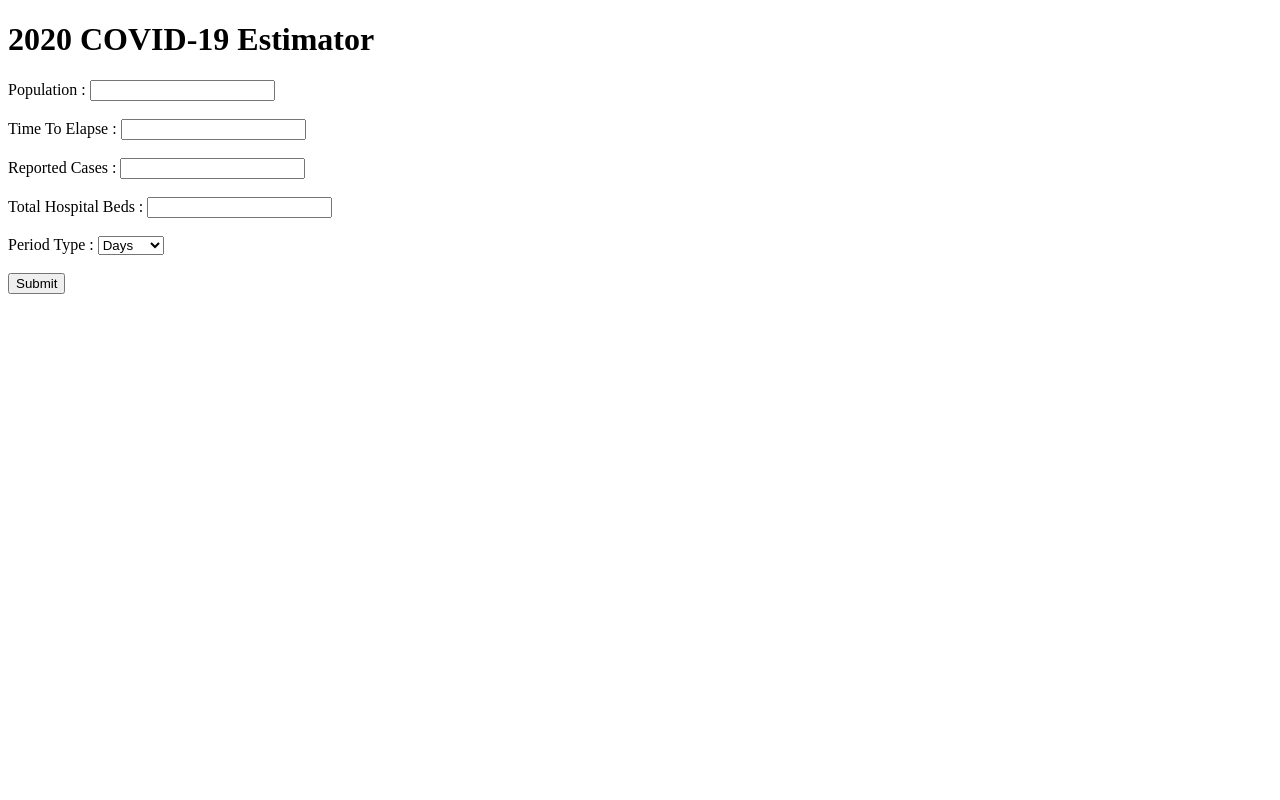
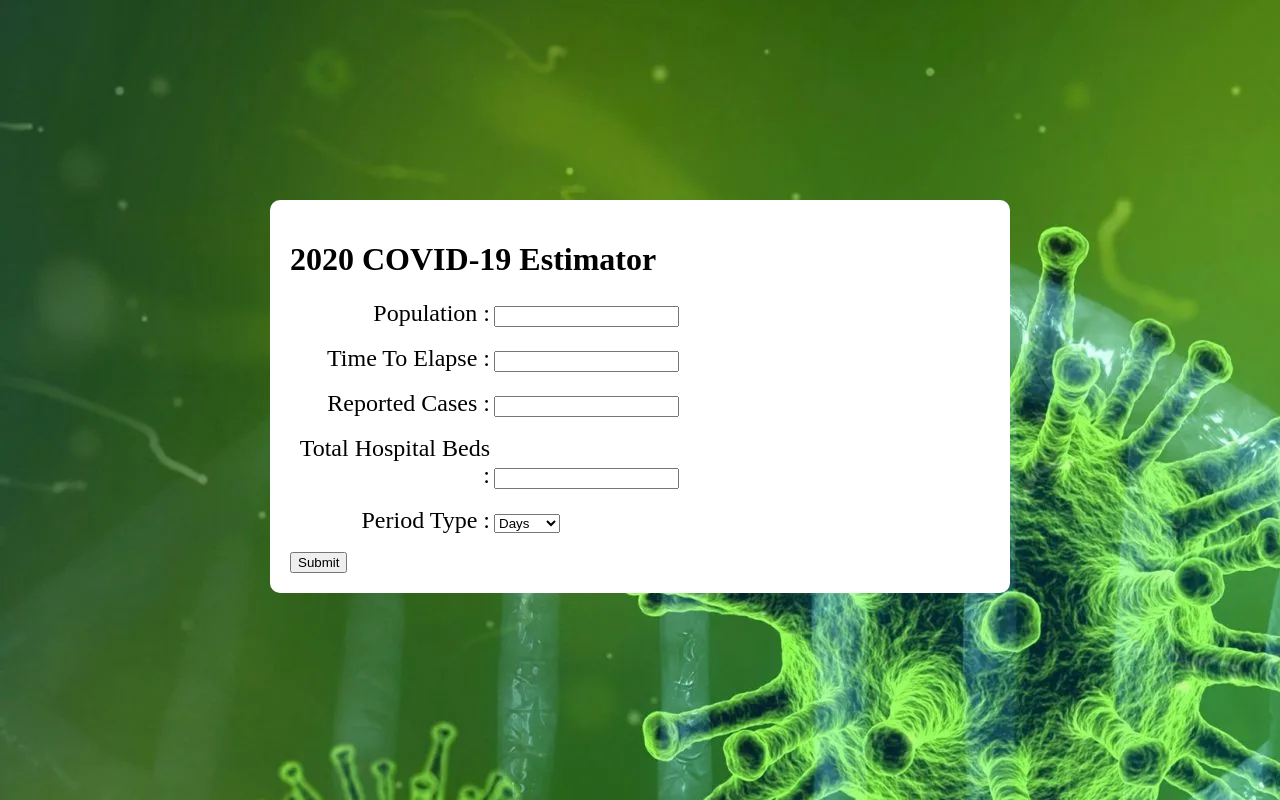
Before and after one commit to nii4u/My-Covid-19-estimator, a website: page src/index.html in a window 1280 px wide. Drawn offline with Linux system fonts and the light colour scheme.

Commit message:
remove disable stylesheet

```diff
--- a/src/index.html
+++ b/src/index.html
@@ -5,7 +5,7 @@
     <meta http-equiv='X-UA-Compatible' content='IE=edge'>
     <title> 2020 COVID-19 Estimator</title>
     <meta name='viewport' content='width=device-width, initial-scale=1'>
-    <link rel='stylesheet' type='text/css' media='screen' href='main.css' disabled>
+    <link rel='stylesheet' type='text/css' media='screen' href='main.css'>
     <meta name="Description" content="The assessment empowers me to attempt helping society and leaders prepare for the real rig problem of COVID-19">
 </head>
 <body>
```
